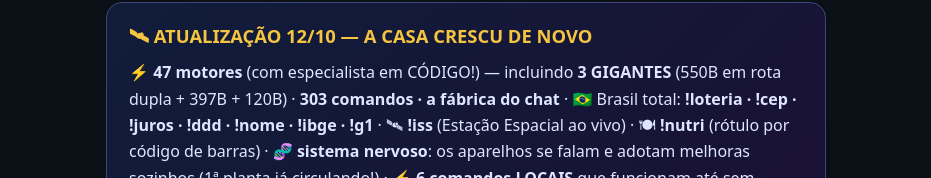
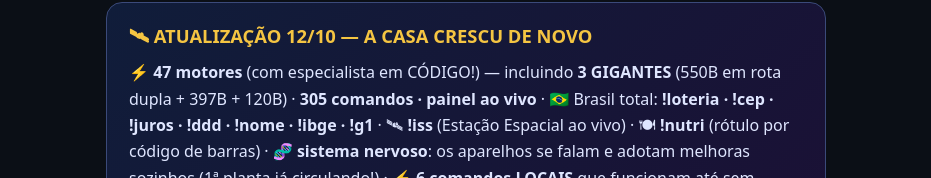
Before and after one commit to reboclbrank-max/site, a plain HTML site: page vitrina.html in a window 1280 px wide. Shown: the part 1336-1514 px from the top of the page, without its empty margins (174-1105 px from the left). Drawn offline with Linux system fonts and the light colour scheme.

Commit message:
vitrina 305 · painel

```diff
--- a/vitrina.html
+++ b/vitrina.html
@@ -85,7 +85,7 @@
 </script>
 <section style="margin:28px auto;max-width:720px;padding:18px 22px;border-radius:16px;background:linear-gradient(135deg,#101d3a,#1b1035);border:1px solid #3b4a7a;color:#dfe6ff;font-family:system-ui,sans-serif;line-height:1.65">
 <h2 style="margin:0 0 8px;font-size:1.15em">🛰 ATUALIZAÇÃO 12/10 — A CASA CRESCU DE NOVO</h2>
-<p style="margin:0">⚡ <b>47 motores</b> (com especialista em CÓDIGO!) — incluindo <b>3 GIGANTES</b> (550B em rota dupla + 397B + 120B) · <b>303 comandos · a fábrica do chat</b> · 🇧🇷 Brasil total: <b>!loteria · !cep · !juros · !ddd · !nome · !ibge · !g1</b> · 🛰 <b>!iss</b> (Estação Espacial ao vivo) · 🍽 <b>!nutri</b> (rótulo por código de barras) · 🧬 <b>sistema nervoso</b>: os aparelhos se falam e adotam melhoras sozinhos (1ª planta já circulando!) · ⚡ <b>6 comandos LOCAIS</b> que funcionam até sem internet · ✍️ escreva <b>!ferramentas</b> no chat e  · ⚡ <b>38 comandos LOCAIS</b> (caderno, tarefas, pomodoro, tabuada — funcionam SEM internet) · 📚 !livro (Gutenberg) · 🍳 !cozinho frango · 🎹 !piano · 🌱 a casa SEMEA o próprio conhecimento no enxame</p>
+<p style="margin:0">⚡ <b>47 motores</b> (com especialista em CÓDIGO!) — incluindo <b>3 GIGANTES</b> (550B em rota dupla + 397B + 120B) · <b>305 comandos · painel ao vivo</b> · 🇧🇷 Brasil total: <b>!loteria · !cep · !juros · !ddd · !nome · !ibge · !g1</b> · 🛰 <b>!iss</b> (Estação Espacial ao vivo) · 🍽 <b>!nutri</b> (rótulo por código de barras) · 🧬 <b>sistema nervoso</b>: os aparelhos se falam e adotam melhoras sozinhos (1ª planta já circulando!) · ⚡ <b>6 comandos LOCAIS</b> que funcionam até sem internet · ✍️ escreva <b>!ferramentas</b> no chat e  · ⚡ <b>38 comandos LOCAIS</b> (caderno, tarefas, pomodoro, tabuada — funcionam SEM internet) · 📚 !livro (Gutenberg) · 🍳 !cozinho frango · 🎹 !piano · 🌱 a casa SEMEA o próprio conhecimento no enxame</p>
 </section>
 </body>
 </html>
```
